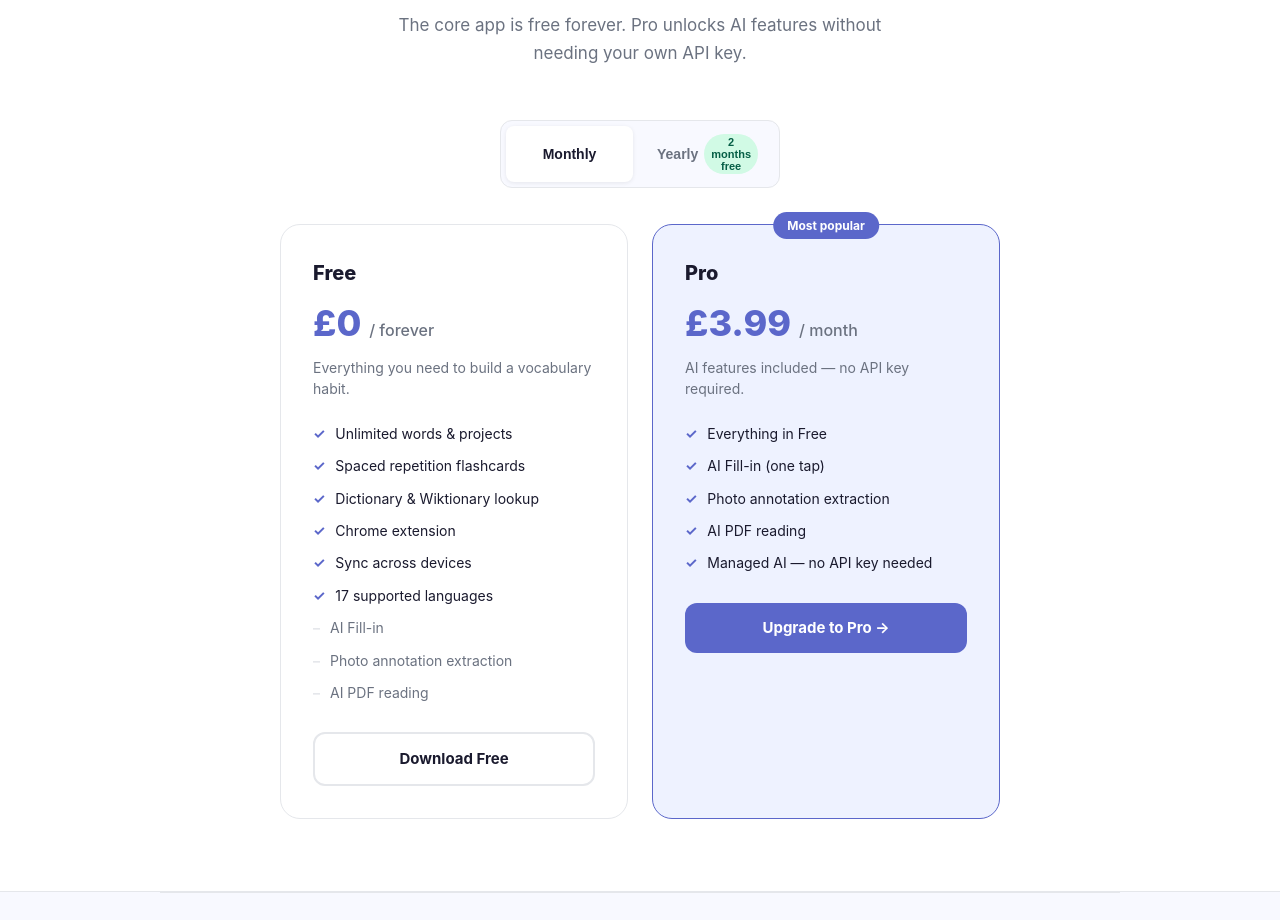
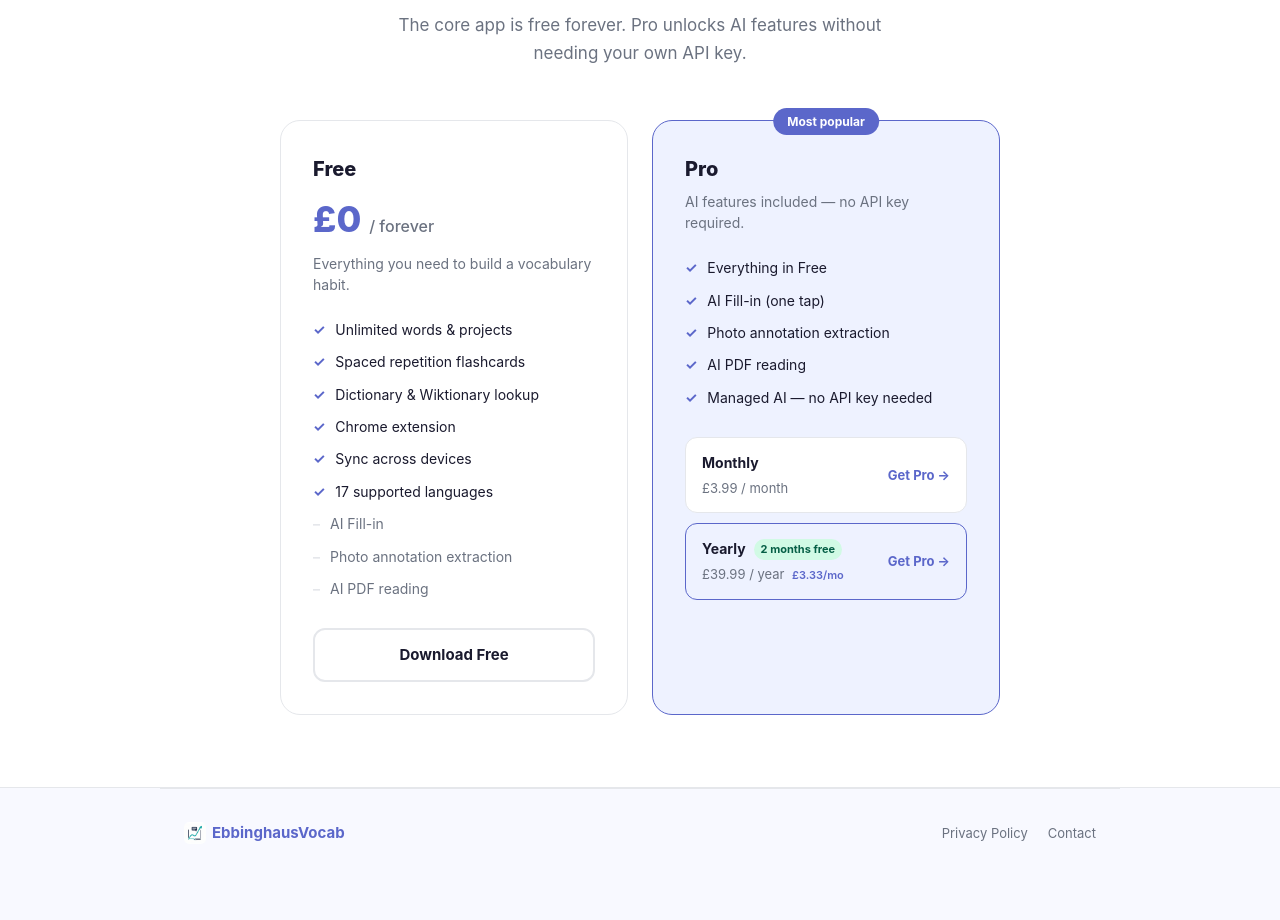
Before and after one commit to Leo-Zhang-Xinyue/ebbinghaus-vocab, a plain HTML site: page index.html in a window 1280 px wide. Shown: the part 2920-3840 px from the top of the page. After the commit the page ends 3797 px from the top, so only its background shows below. Drawn offline with Linux system fonts and the light colour scheme.

Commit message:
Show monthly and yearly plans side by side

```diff
--- a/index.html
+++ b/index.html
@@ -258,38 +258,27 @@
     }
     .plan-btn-filled:hover { background: var(--primary-dark); }
 
-    /* ── Billing toggle ── */
-    .billing-toggle {
-      display: flex;
-      justify-content: center;
-      gap: 8px;
-      margin-bottom: 36px;
-      background: var(--bg);
-      border: 1.5px solid var(--border);
-      border-radius: 12px;
-      padding: 5px;
-      max-width: 280px;
-      margin-left: auto;
-      margin-right: auto;
-      margin-bottom: 36px;
-    }
-    .billing-btn {
-      flex: 1;
-      padding: 8px 16px;
-      border-radius: 8px;
-      font-size: 14px;
-      font-weight: 600;
-      border: none;
-      background: none;
-      color: var(--muted);
-      cursor: pointer;
-      transition: all 0.15s;
+    /* ── Billing options ── */
+    .pro-billing-options { display: flex; flex-direction: column; gap: 10px; margin-top: 20px; }
+    .billing-option {
       display: flex;
       align-items: center;
-      justify-content: center;
-      gap: 6px;
+      justify-content: space-between;
+      padding: 14px 16px;
+      border-radius: 12px;
+      border: 1.5px solid var(--border);
+      background: #fff;
+      text-decoration: none;
+      color: var(--text);
+      transition: border-color 0.15s, transform 0.1s;
     }
-    .billing-btn.active { background: #fff; color: var(--text); box-shadow: 0 1px 4px rgba(0,0,0,0.08); }
+    .billing-option:hover { border-color: var(--primary); transform: translateY(-1px); }
+    .billing-option-best { border-color: var(--primary); background: var(--primary-light); }
+    .billing-option-left { display: flex; flex-direction: column; gap: 3px; }
+    .billing-option-name { font-size: 14px; font-weight: 700; display: flex; align-items: center; gap: 8px; }
+    .billing-option-price { font-size: 13px; color: var(--muted); }
+    .billing-option-equiv { font-size: 11px; color: var(--primary); font-weight: 600; margin-left: 4px; }
+    .billing-option-cta { font-size: 13px; font-weight: 700; color: var(--primary); white-space: nowrap; }
     .save-badge {
       background: #D1FAE5;
       color: #065F46;
@@ -454,14 +443,6 @@
     <h2 class="section-title">Start free, go further with Pro</h2>
     <p class="section-sub">The core app is free forever. Pro unlocks AI features without needing your own API key.</p>
 
-    <!-- Billing toggle -->
-    <div class="billing-toggle">
-      <button class="billing-btn active" id="btn-monthly" onclick="setBilling('monthly')">Monthly</button>
-      <button class="billing-btn" id="btn-yearly" onclick="setBilling('yearly')">
-        Yearly <span class="save-badge">2 months free</span>
-      </button>
-    </div>
-
     <div class="pricing-grid">
 
       <div class="pricing-card">
@@ -485,7 +466,6 @@
       <div class="pricing-card pro">
         <div class="pro-tag">Most popular</div>
         <div class="plan-name">Pro</div>
-        <div class="plan-price" id="pro-price">£3.99 <span>/ month</span></div>
         <div class="plan-desc">AI features included — no API key required.</div>
         <ul class="plan-features">
           <li>Everything in Free</li>
@@ -494,29 +474,26 @@
           <li>AI PDF reading</li>
           <li>Managed AI — no API key needed</li>
         </ul>
-        <a class="plan-btn plan-btn-filled" id="pro-btn"
-          href="https://buy.stripe.com/test_14AeVdfit6xe9j17yWcwg00">
-          Upgrade to Pro →
-        </a>
+        <div class="pro-billing-options">
+          <a class="billing-option" href="https://buy.stripe.com/test_14AeVdfit6xe9j17yWcwg00">
+            <div class="billing-option-left">
+              <div class="billing-option-name">Monthly</div>
+              <div class="billing-option-price">£3.99 / month</div>
+            </div>
+            <span class="billing-option-cta">Get Pro →</span>
+          </a>
+          <a class="billing-option billing-option-best" href="https://buy.stripe.com/test_14AeVdfit6xe9j17yWcwg00">
+            <div class="billing-option-left">
+              <div class="billing-option-name">Yearly <span class="save-badge">2 months free</span></div>
+              <div class="billing-option-price">£39.99 / year <span class="billing-option-equiv">£3.33/mo</span></div>
+            </div>
+            <span class="billing-option-cta">Get Pro →</span>
+          </a>
+        </div>
       </div>
 
     </div>
   </section>
-
-  <script>
-    const MONTHLY_LINK = 'https://buy.stripe.com/test_14AeVdfit6xe9j17yWcwg00';
-    const YEARLY_LINK  = 'https://buy.stripe.com/test_14AeVdfit6xe9j17yWcwg00'; // replace with yearly link
-
-    function setBilling(type) {
-      const isYearly = type === 'yearly';
-      document.getElementById('btn-monthly').classList.toggle('active', !isYearly);
-      document.getElementById('btn-yearly').classList.toggle('active', isYearly);
-      document.getElementById('pro-price').innerHTML = isYearly
-        ? '£39.99 <span>/ year</span>'
-        : '£3.99 <span>/ month</span>';
-      document.getElementById('pro-btn').href = isYearly ? YEARLY_LINK : MONTHLY_LINK;
-    }
-  </script>
 
   <!-- Footer -->
   <footer>
```
